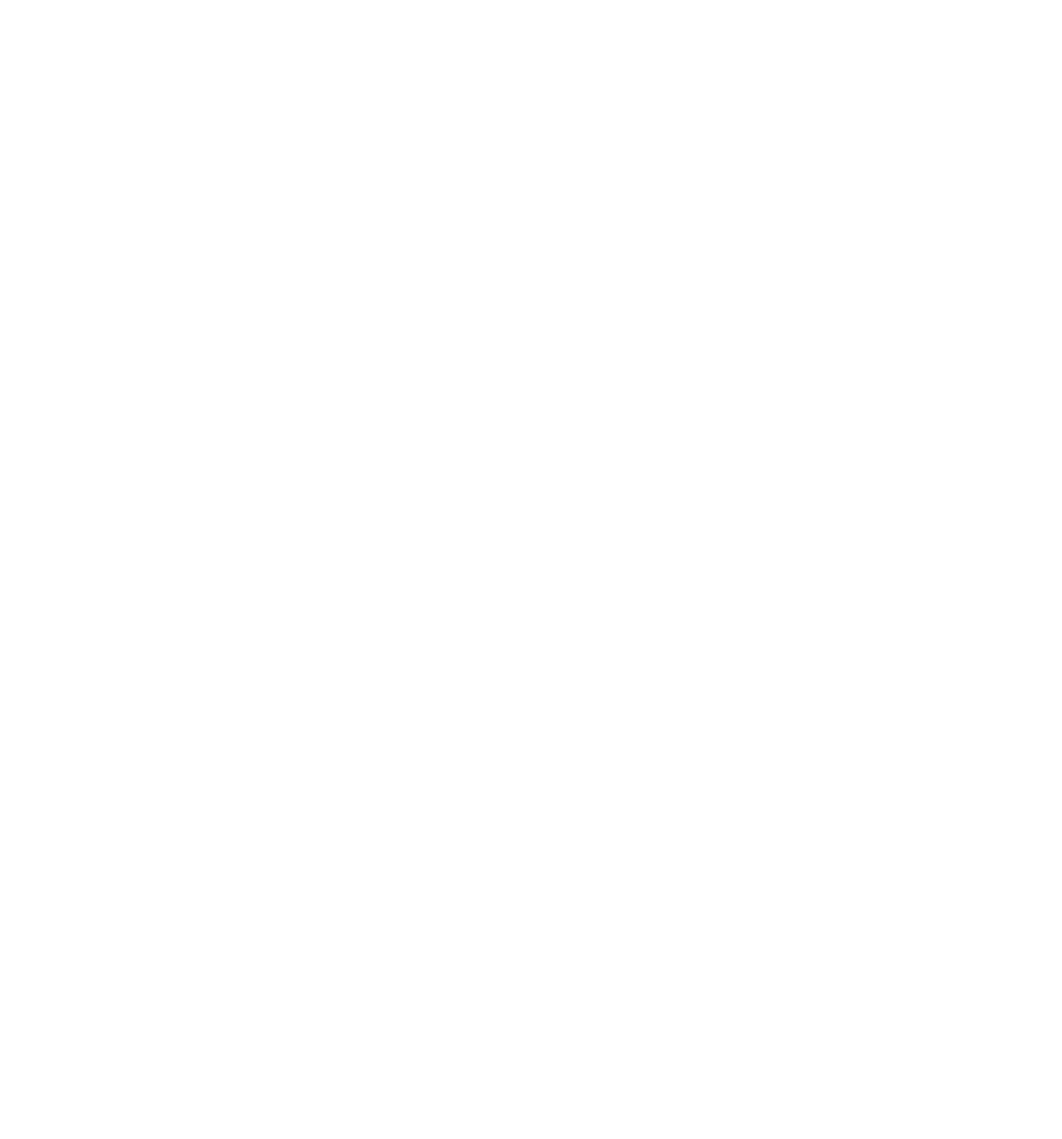
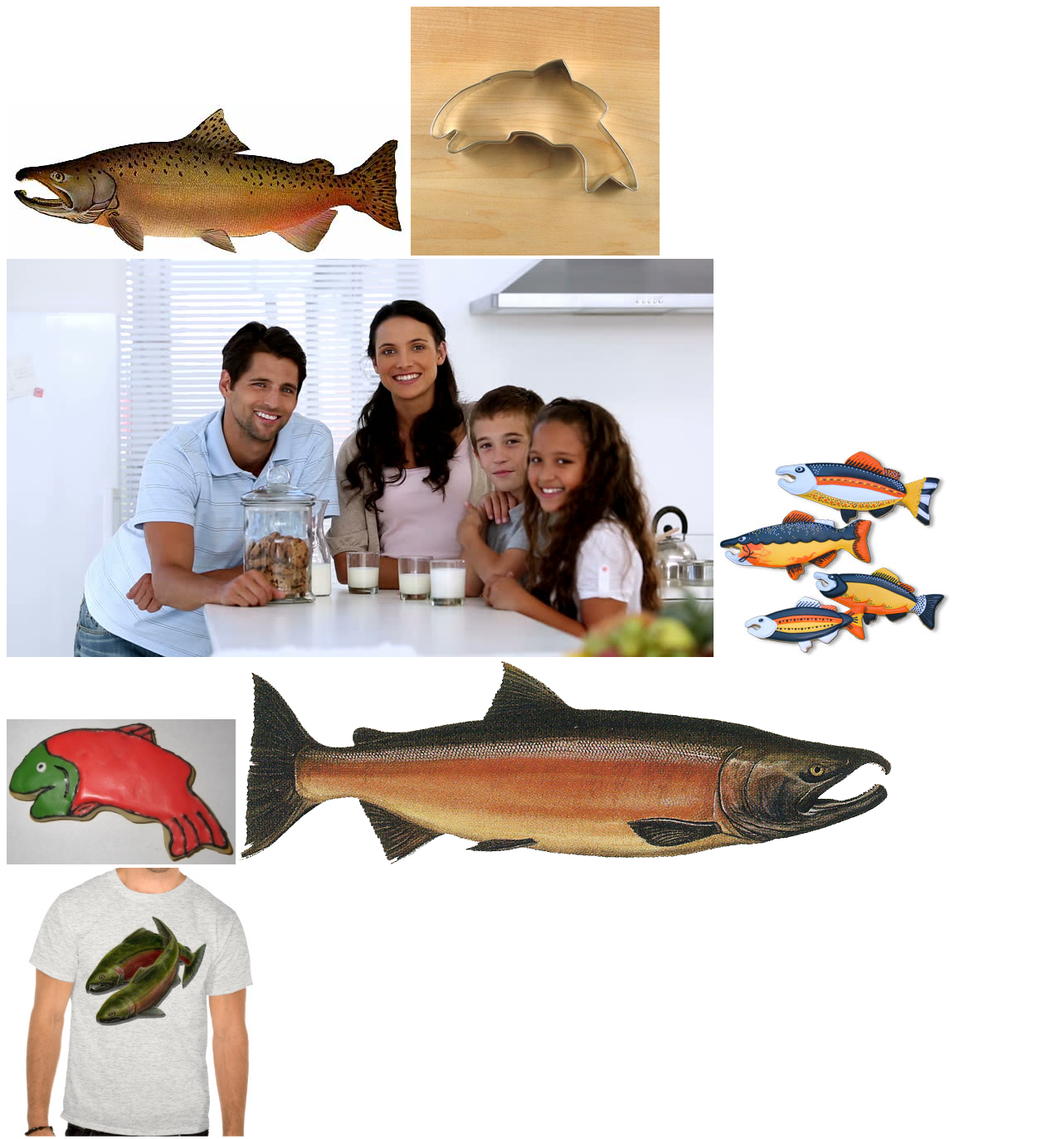
Before and after one commit to AliHayajneh95/cookie-stand, a plain HTML site: page index.html in a window 1280 px wide. Shown: the whole page at 83% size. Before the commit the page ends 800 px from the top, so only its background shows below. Drawn offline with Linux system fonts and the light colour scheme.

Commit message:
lab08 just started

```diff
--- a/index.html
+++ b/index.html
@@ -4,6 +4,12 @@
 </head>
 
 <body>
-    <p class = "data"></p>
+    <img src="images/chinook.jpg" alt="">
+    <img src="images/cutter.jpeg" alt="">
+    <img src="images/family.jpg" alt="">
+    <img src="images/fish.jpg" alt="">
+    <img src="images/frosted-cookie.jpg" alt="">
+    <img src="images/salmon.png" alt="">
+    <img src="images/shirt.jpg" alt="">
 </body>
 </html>
```
Also changed, not shown: images/chinook.jpg (added), images/cutter.jpeg (added), images/family.jpg (added), images/fish.jpg (added), images/frosted-cookie.jpg (added), images/salmon.png (added), images/shirt.jpg (added).
